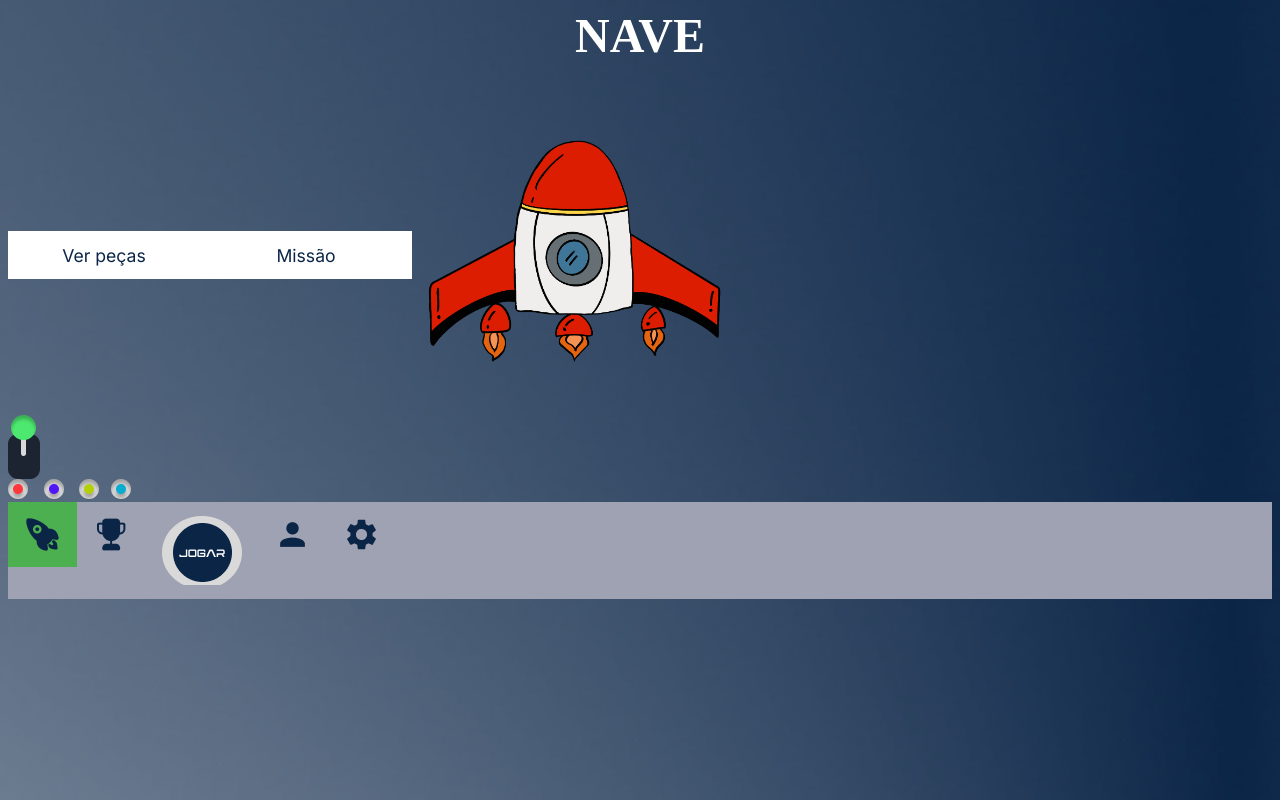
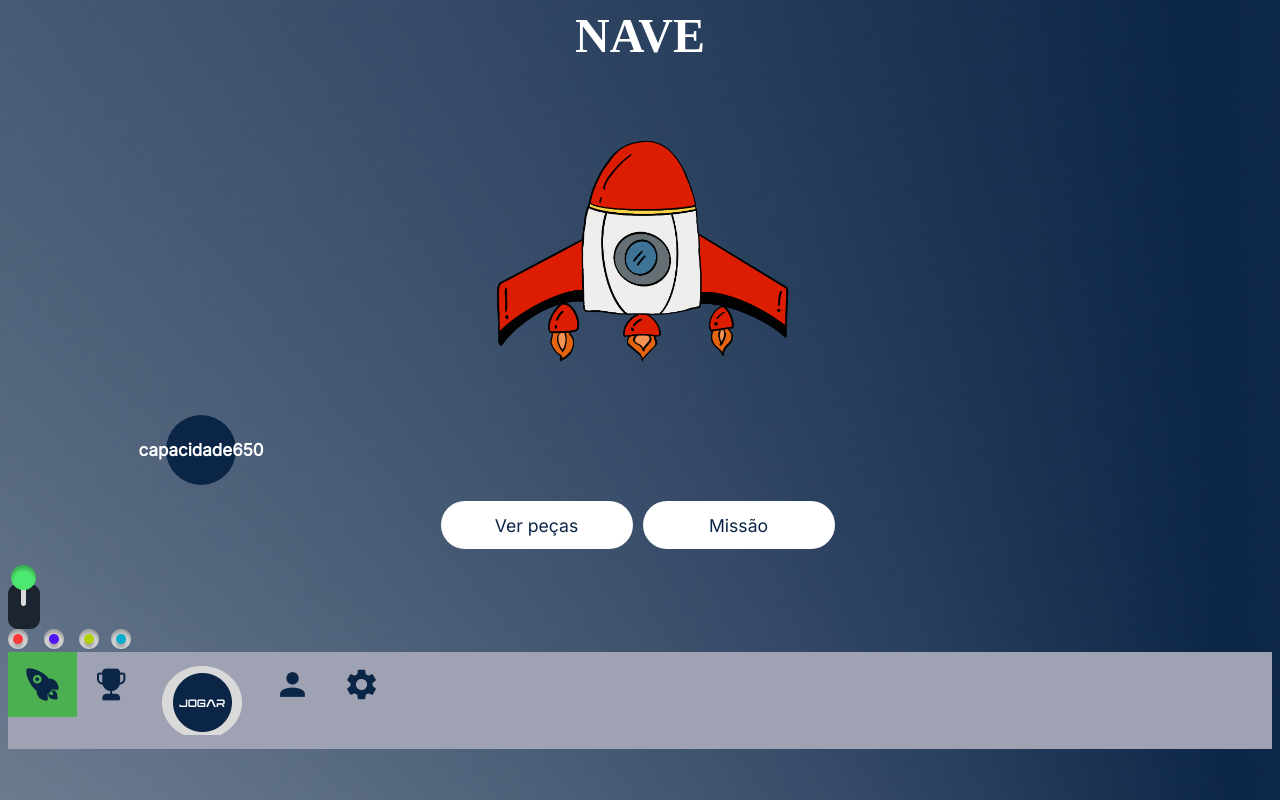
Before and after one commit to antrodrigo/Projeto, a PHP site: page / in a window 1280 px wide. Run offline with PHP 8.4, Linux system fonts and the light colour scheme; some web fonts are replaced.

Commit message:
Adicionei a classe .circle e fiz algumas modificações no texto_650 para que ficasse tudo no centro.

```diff
--- a/components/cp_nave.php
+++ b/components/cp_nave.php
@@ -18,19 +18,18 @@
     </div>
 
 
+    <div class="foguete">
+        <img class="foguete_img" src="images/nave_2_completa.png">
+    </div>
+
+    <div class="circle">
+        <p class="texto_capacidade">capacidade</p>
+        <p class="texto_650">650</p>
+    </div>
+
     <div class="container">
-        <div class="botao">
-            <!-- conteúdo do botão 1 -->
-            <button class="botão"> Ver peças</button>
-        </div>
-        <div class="botao">
-            <!-- conteúdo do botão 2 -->
-            <button class="botão"> Missão</button>
-        </div>
-        <div class="foguete">
-            <!-- ícone do foguete -->
-            <img class="foguete_img" src="../images/nave_2_completa.png">
-        </div>
+        <button class="botão"> Ver peças</button>
+        <button class="botão"> Missão</button>
     </div>
 
     <div>
--- a/css/css.css
+++ b/css/css.css
@@ -3,7 +3,7 @@
 }
 
 body{
-  background-image: url(../images/fundo.png);
+    background-image: url(../images/fundo.png);
     background-repeat: no-repeat;
     background-size: cover;
     background-position: center;
@@ -17,7 +17,10 @@ body{
 }
 .container {
     display: flex;
+    justify-content: center;
     align-items: center;
+    height: 10vh;
+    margin-left: 5px;
 }
 
 .botão {
@@ -29,6 +32,7 @@ body{
     width: 12rem;
     font-size: 1.1rem;
     color: #0B2547;
+    display: inline-block;
     margin-right: 10px;
 }
 
```
